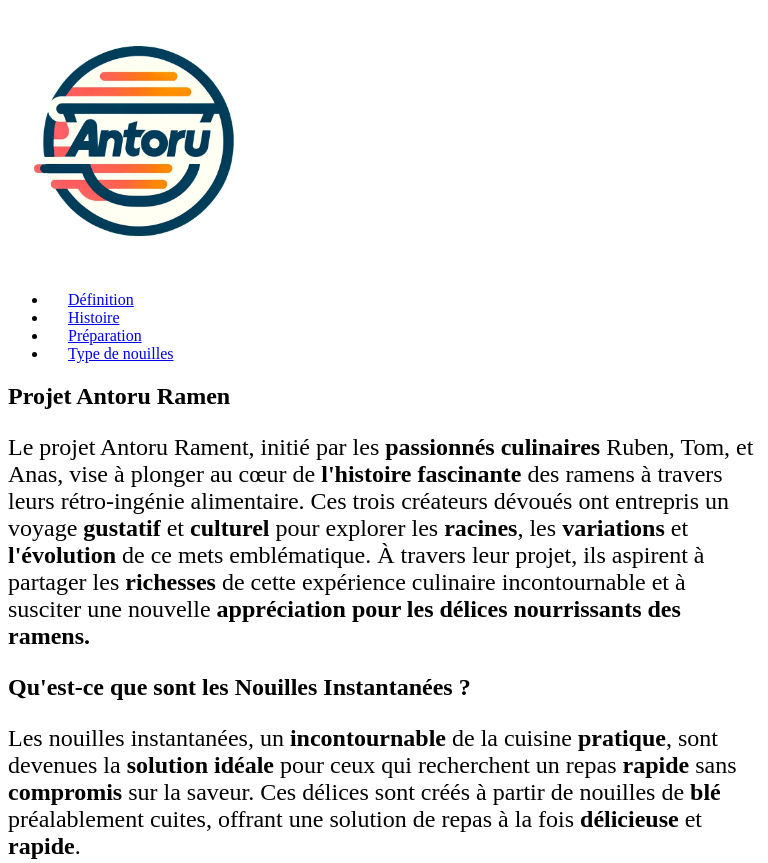
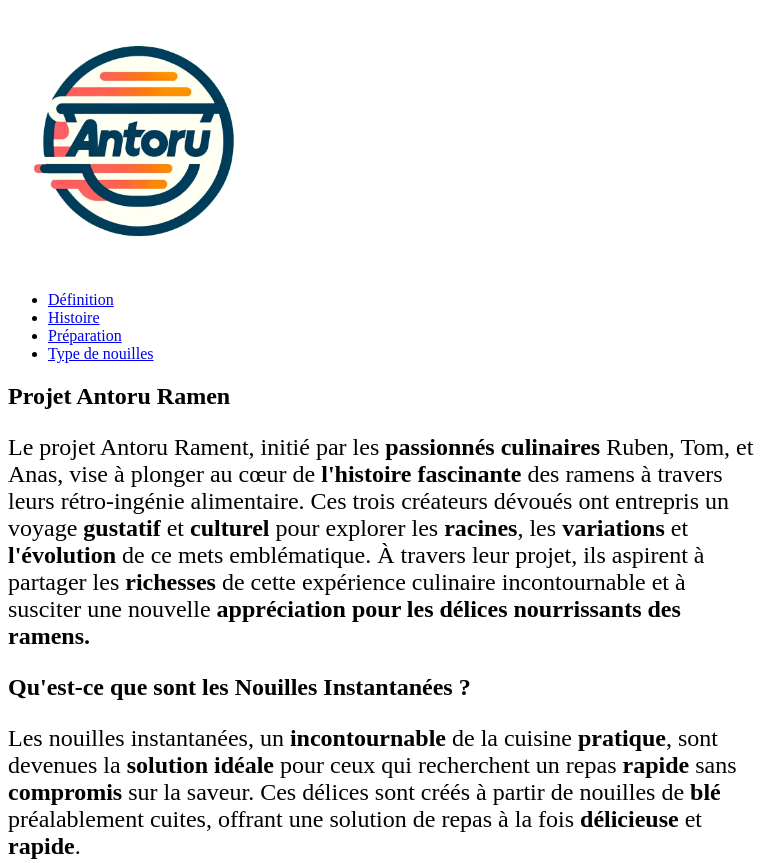
Before and after one commit to RubenLawen/antoru.github.io, a plain HTML site: page index.html in a window 768 px wide. Shown: the top 863 px of the page. Drawn offline with Linux system fonts and the light colour scheme.

Commit message:
commitizen bug

```diff
--- a/css/style.Css
+++ b/css/style.Css
@@ -51,13 +51,4 @@
         width: 35%;
     }
 
-
-    header nav ul {
-        flex-direction: column;
-    }
-    header nav ul a{
-        margin: 20px;
-
-    }
-
 }
```
